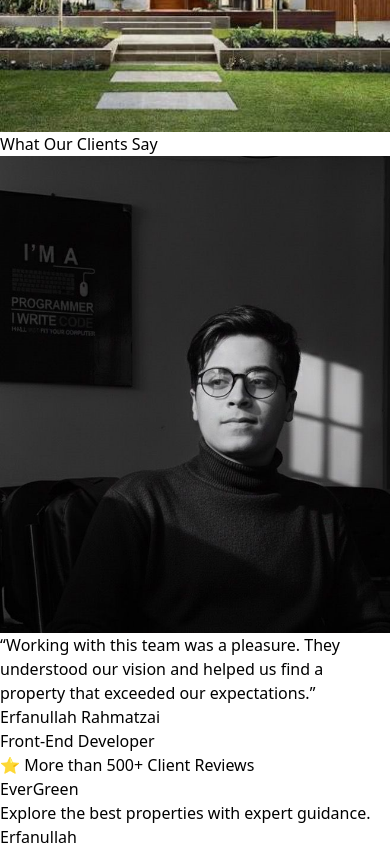
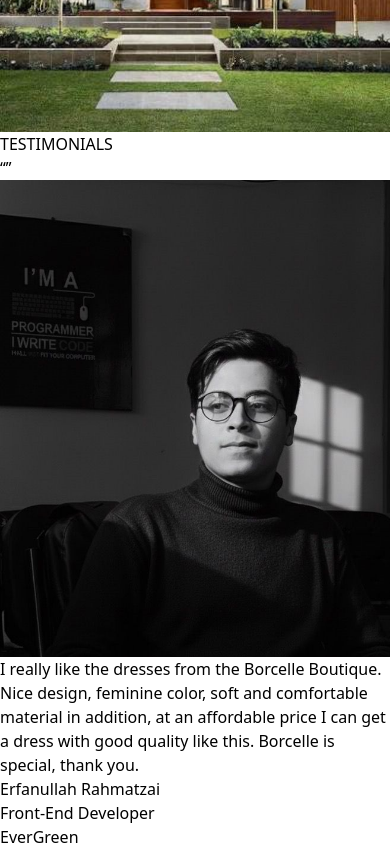
Before and after one commit to erfanullahkhan71-afk/Real-Esaete, a React app: page / in a window 390 px wide. Shown: the part 3720-4565 px from the top of the page. Built offline with nearby package versions, Linux system fonts and the light colour scheme; the HTML template or start-up script is replaced by a standard one.

Commit message:
first commit

```diff
--- a/src/Component/FaqSection/Faq.jsx
+++ b/src/Component/FaqSection/Faq.jsx
@@ -79,34 +79,40 @@ function Faq() {
           </div>
         </div>
       </section>
+      {/* TESTIMONIAL */}
+      <section class="bg- py-16">
 
-      {/* TESTIMONIAL */}
-      <section>
-        <h2 className="text-4xl font-extrabold text-center mb-16">
-          What Our Clients Say
-        </h2>
+        <h3 class="text-5xl font-extrabold text-center mb-16 text-gray-800 tracking-tight">
+          TESTIMONIALS
+        </h3>
 
-        <div className="flex justify-center">
-          <div className="bg-white p-10 rounded-3xl shadow-xl md:flex gap-8 items-center">
+        <div class="flex justify-center px-4">
+          <div class="bg-green-700 p-10 rounded-3xl shadow-2xl max-w-2xl text-white relative">
+
+            {/* Quotation Marks */}
+            <span class="absolute top-4 left-4 text-green-500 text-6xl font-serif opacity-75">“</span>
+            <span class="absolute bottom-4 right-4 text-green-500 text-6xl font-serif opacity-75">”</span>
+
+            {/* Image and Text Container */}
+            <div class="flex flex-col items-center text-center">
                 <img
                     src={testimonial.image}
                     alt={testimonial.name}
-              className="w-40 h-40 rounded-full object-cover border-4 border-green-200"
+                    class="w-40 h-40 rounded-full object-cover border-4 border-white shadow-lg mb-6"
                 />
 
                 <div>
-              <p className="italic text-lg mb-4">
-                “{testimonial.feedback}”
+                    <p class="text-lg mb-6 leading-relaxed">
+                        I really like the dresses from the Borcelle Boutique. Nice design, feminine color, soft and comfortable material in addition, at an affordable price I can get a dress with good quality like this. Borcelle is special, thank you.
                     </p>
-              <p className="font-bold">{testimonial.name}</p>
-              <p className="text-green-600 text-sm">{testimonial.role}</p>
-              <p className="text-sm text-gray-500 mt-2">
-                ⭐ {testimonial.reviews}
-              </p>
+                    <p class="font-bold text-xl">{testimonial.name}</p>
+                    <p class="text-green-300 text-sm">{testimonial.role}</p>
+                </div>
             </div>
           </div>
         </div>
       </section>
+
     </div>
   );
 }
```
Lines whose indentation alone changed are shown as unchanged.
